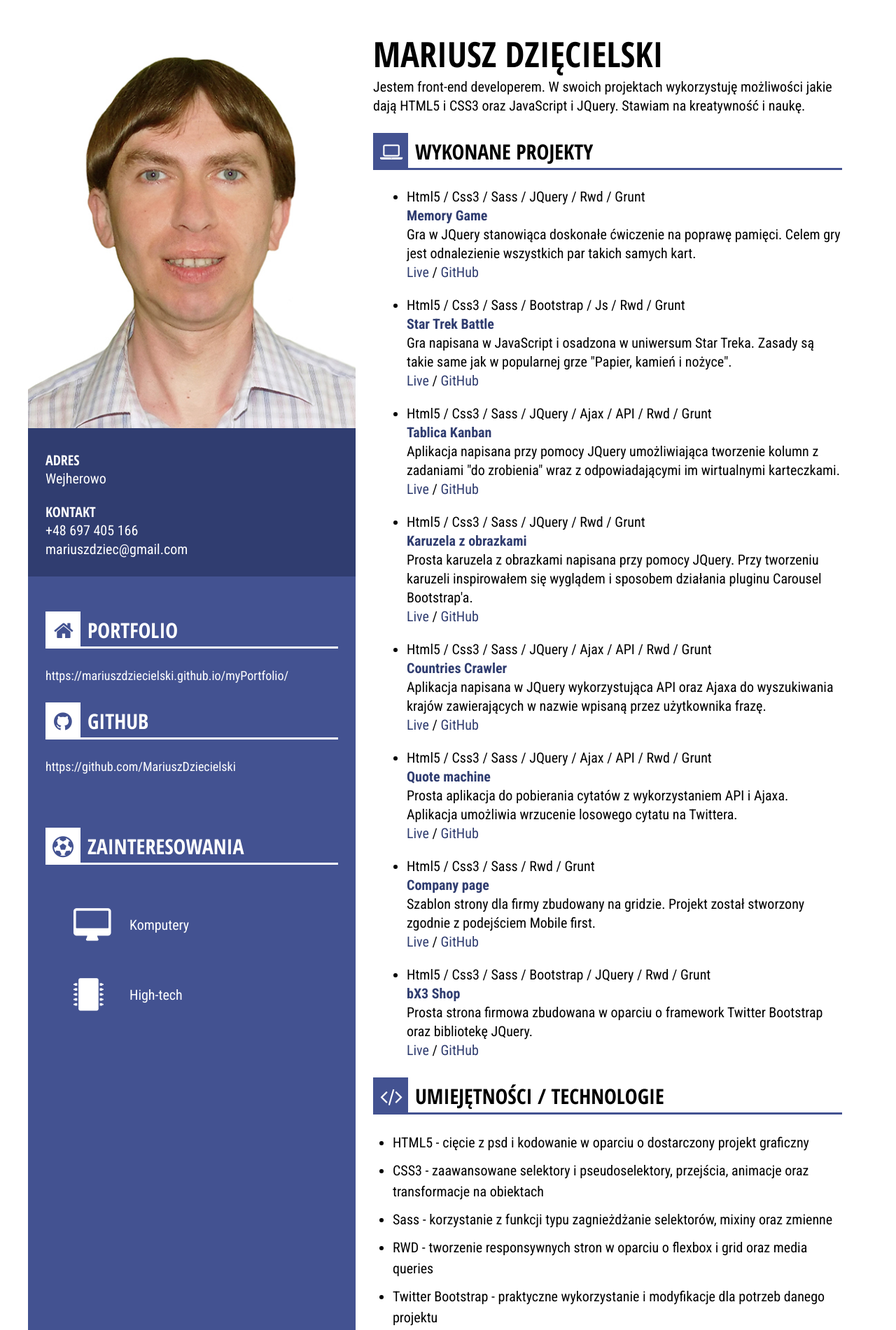
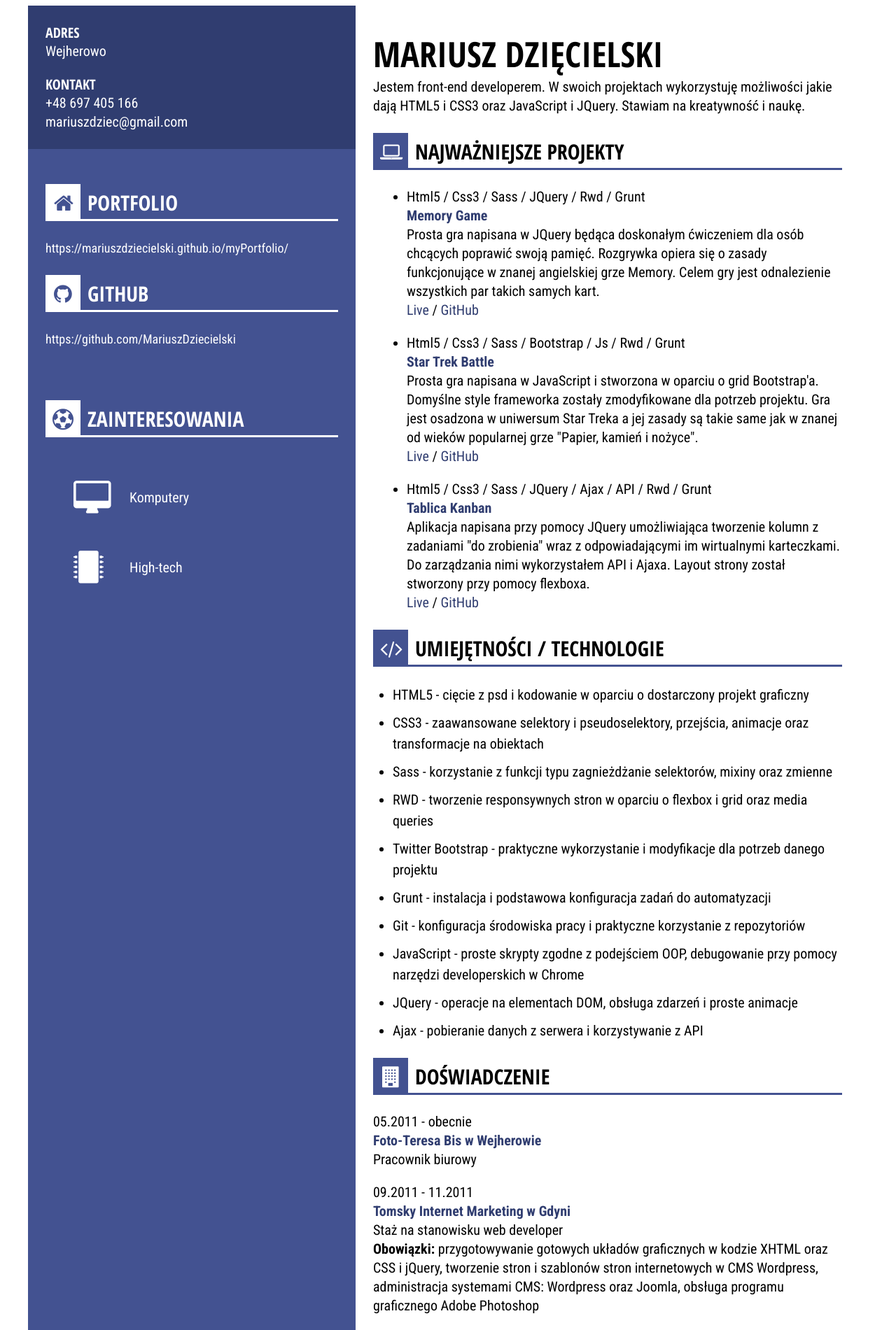
Before and after one commit to MariuszDziecielski/curriculumVitae, a website: page index.html in a window 1280 px wide. Shown: the top 1901 px of the page at 70% size. Drawn offline with nearby package versions, Linux system fonts and the light colour scheme; files that its build step writes are made by us from their sources; files whose address does not match are found by name.

Commit message:
Remove a photo and a few projects

```diff
--- a/index.html
+++ b/index.html
@@ -13,9 +13,6 @@
         <section class="curriculum_vitae">
             <h1 class="hidden">Curriculum Vitae</h1>
             <aside>
-                <div class="photo">
-                    <img src="images/photo.jpg" alt="">
-                </div>
                 <div class="address">
                     <h2>Adres</h2>
                     <p>Wejherowo</p>
@@ -58,14 +55,14 @@
                 </header>
                 <div class="projects">
                     <h2>
-                        <i class="fa fa-laptop" aria-hidden="true"></i>Wykonane projekty
+                        <i class="fa fa-laptop" aria-hidden="true"></i>Najważniejsze projekty
                     </h2>
                     <ul>
                         <li>
                             <p class="project">
                                 Html5 / Css3 / Sass / JQuery / Rwd / Grunt<br>
                                 <span>Memory Game</span><br>
-                                Gra w JQuery stanowiąca doskonałe ćwiczenie na poprawę pamięci. Celem gry jest odnalezienie wszystkich par takich samych kart.<br>
+                                Prosta gra napisana w JQuery będąca doskonałym ćwiczeniem dla osób chcących poprawić swoją pamięć. Rozgrywka opiera się o zasady funkcjonujące w znanej angielskiej grze Memory. Celem gry jest odnalezienie wszystkich par takich samych kart.<br>
                                 <a href="https://mariuszdziecielski.github.io/memory_game/" target="_blank">Live</a> /
                                 <a href="https://github.com/MariuszDziecielski/memoryGame" target="_blank">GitHub</a>
                             </p>
@@ -74,7 +71,7 @@
                             <p class="project">
                                 Html5 / Css3 / Sass / Bootstrap / Js / Rwd / Grunt<br>
                                 <span>Star Trek Battle</span><br>
-                                Gra napisana w JavaScript i osadzona w uniwersum Star Treka. Zasady są takie same jak w popularnej grze &quot;Papier, kamień i nożyce&quot;.<br>
+                                Prosta gra napisana w JavaScript i stworzona w oparciu o grid Bootstrap'a. Domyślne style frameworka zostały zmodyfikowane dla potrzeb projektu. Gra jest osadzona w uniwersum Star Treka a jej zasady są takie same jak w znanej od wieków popularnej grze &quot;Papier, kamień i nożyce&quot;.<br>
                                 <a href="https://mariuszdziecielski.github.io/starTrekBattle/" target="_blank">Live</a> /
                                 <a href="https://github.com/MariuszDziecielski/star_trek_battle" target="_blank">GitHub</a>
                             </p>
@@ -83,54 +80,9 @@
                             <p class="project">
                                 Html5 / Css3 / Sass / JQuery / Ajax / API / Rwd / Grunt<br>
                                 <span>Tablica Kanban</span><br>
-                                Aplikacja napisana przy pomocy JQuery umożliwiająca tworzenie kolumn z zadaniami &quot;do zrobienia&quot; wraz z odpowiadającymi im wirtualnymi karteczkami.<br>
+                                Aplikacja napisana przy pomocy JQuery umożliwiająca tworzenie kolumn z zadaniami &quot;do zrobienia&quot; wraz z odpowiadającymi im wirtualnymi karteczkami. Do zarządzania nimi wykorzystałem API i Ajaxa. Layout strony został stworzony przy pomocy flexboxa.<br>
                                 <a href="https://mariuszdziecielski.github.io/kanbanTable/" target="_blank">Live</a> /
                                 <a href="https://github.com/MariuszDziecielski/kanban" target="_blank">GitHub</a>
-                            </p>
-                        </li>
-                        <li>
-                            <p class="project">
-                                Html5 / Css3 / Sass / JQuery / Rwd / Grunt<br>
-                                <span>Karuzela z obrazkami</span><br>
-                                Prosta karuzela z obrazkami napisana przy pomocy JQuery. Przy tworzeniu karuzeli inspirowałem się wyglądem i sposobem działania pluginu Carousel Bootstrap'a.<br>
-                                <a href="https://mariuszdziecielski.github.io/imageCarousel/" target="_blank">Live</a> /
-                                <a href="https://github.com/MariuszDziecielski/carousel" target="_blank">GitHub</a>
-                            </p>
-                        </li>
-                        <li>
-                            <p class="project">
-                                Html5 / Css3 / Sass / JQuery / Ajax / API / Rwd / Grunt<br>
-                                <span>Countries Crawler</span><br>
-                                Aplikacja napisana w JQuery wykorzystująca API oraz Ajaxa do wyszukiwania krajów zawierających w nazwie wpisaną przez użytkownika frazę.<br>
-                                <a href="https://mariuszdziecielski.github.io/countriesCrawler/" target="_blank">Live</a> /
-                                <a href="https://github.com/MariuszDziecielski/countries_crawler" target="_blank">GitHub</a>
-                            </p>
-                        </li>
-                        <li>
-                            <p class="project">
-                                Html5 / Css3 / Sass / JQuery / Ajax / API / Rwd / Grunt<br>
-                                <span>Quote machine</span><br>
-                                Prosta aplikacja do pobierania cytatów z wykorzystaniem API i Ajaxa. Aplikacja umożliwia wrzucenie losowego cytatu na Twittera.<br>
-                                <a href="https://mariuszdziecielski.github.io/quoteMachine/" target="_blank">Live</a> /
-                                <a href="https://github.com/MariuszDziecielski/quote_machine" target="_blank">GitHub</a>
-                            </p>
-                        </li>
-                        <li>
-                            <p class="project">
-                                Html5 / Css3 / Sass / Rwd / Grunt<br>
-                                <span>Company page</span><br>
-                                Szablon strony dla firmy zbudowany na gridzie. Projekt został stworzony zgodnie z podejściem Mobile first.<br>
-                                <a href="https://mariuszdziecielski.github.io/companyPage/" target="_blank">Live</a> /
-                                <a href="https://github.com/MariuszDziecielski/company_page" target="_blank">GitHub</a>
-                            </p>
-                        </li>
-                        <li>
-                            <p class="project">
-                                Html5 / Css3 / Sass / Bootstrap / JQuery / Rwd / Grunt<br>
-                                <span>bX3 Shop</span><br>
-                                Prosta strona firmowa zbudowana w oparciu o framework Twitter Bootstrap oraz bibliotekę JQuery.<br>
-                                <a href="https://mariuszdziecielski.github.io/bX3Shop/" target="_blank">Live</a> /
-                                <a href="https://github.com/MariuszDziecielski/bX3_shop" target="_blank">GitHub</a>
                             </p>
                         </li>
                     </ul>
@@ -151,12 +103,6 @@
                         <li>JQuery - operacje na elementach DOM, obsługa zdarzeń i proste animacje</li>
                         <li>Ajax - pobieranie danych z serwera i korzystywanie z API</li>
                     </ul>
-                </div>
-                <div class="languages">
-                    <h2>
-                        <i class="fa fa-comments-o" aria-hidden="true"></i>Znajomość języków
-                    </h2>
-                    <p>Angielski - poziom B1 (średniozaawansowany)</p>
                 </div>
                 <div class="occupational_experience">
                     <h2>
@@ -192,6 +138,12 @@
                         Wydział Ekonomii i Zarządzania
                     </p>
                 </div>
+                <div class="languages">
+                    <h2>
+                        <i class="fa fa-comments-o" aria-hidden="true"></i>Znajomość języków
+                    </h2>
+                    <p>Angielski - poziom B1</p>
+                </div>
             </main>
         </section>
         <footer>
--- a/js/script.js
+++ b/js/script.js
@@ -1,4 +1,5 @@
 if ($(window).width() <= 360) {
+    $(".social_media .portfolio a").text("https://mariuszdziecielski.github.io/...");
+    $(".projects h2").html('<i class="fa fa-laptop" aria-hidden="true"></i>Projekty');
     $(".skills h2").html('<i class="fa fa-code" aria-hidden="true"></i>Umiejętności');
-    $(".social_media .portfolio a").text("https://mariuszdziecielski.github.io/...");
 }
--- a/sass/style.sass
+++ b/sass/style.sass
@@ -13,9 +13,6 @@ body
     font: normal 20px/27px 'Roboto Condensed', sans-serif
 *
     box-sizing: border-box
-img
-    max-width: 100%
-    height: auto
 a
     color: $whiteColor
     text-decoration: none
@@ -45,10 +42,8 @@ a
         color: $whiteColor
         width: 39%
         background-color: $lightBlueColor
-        .photo,
         .address
             background-color: $darkBlueColor
-        .address
             padding: 25px
             h2,
             p
@@ -190,11 +185,6 @@ footer
         align-items: center
         aside
             width: 100%
-            .photo
-                -webkit-display: flex
-                display: flex
-                -webkit-justify-content: center
-                justify-content: center
             .social_media,
             .hobbies
                 h2
@@ -219,9 +209,6 @@ footer
         overflow-x: hidden
     .curriculum_vitae
         aside
-            .photo
-                -webkit-align-items: center
-                align-items: center
             .social_media,
             .hobbies
                 h2
@@ -251,9 +238,9 @@ footer
                     font-size: 13vw
             .projects,
             .skills,
-            .languages,
             .occupational_experience,
-            .education
+            .education,
+            .languages
                 h2
                     font-size: 6vw
                     i
```
